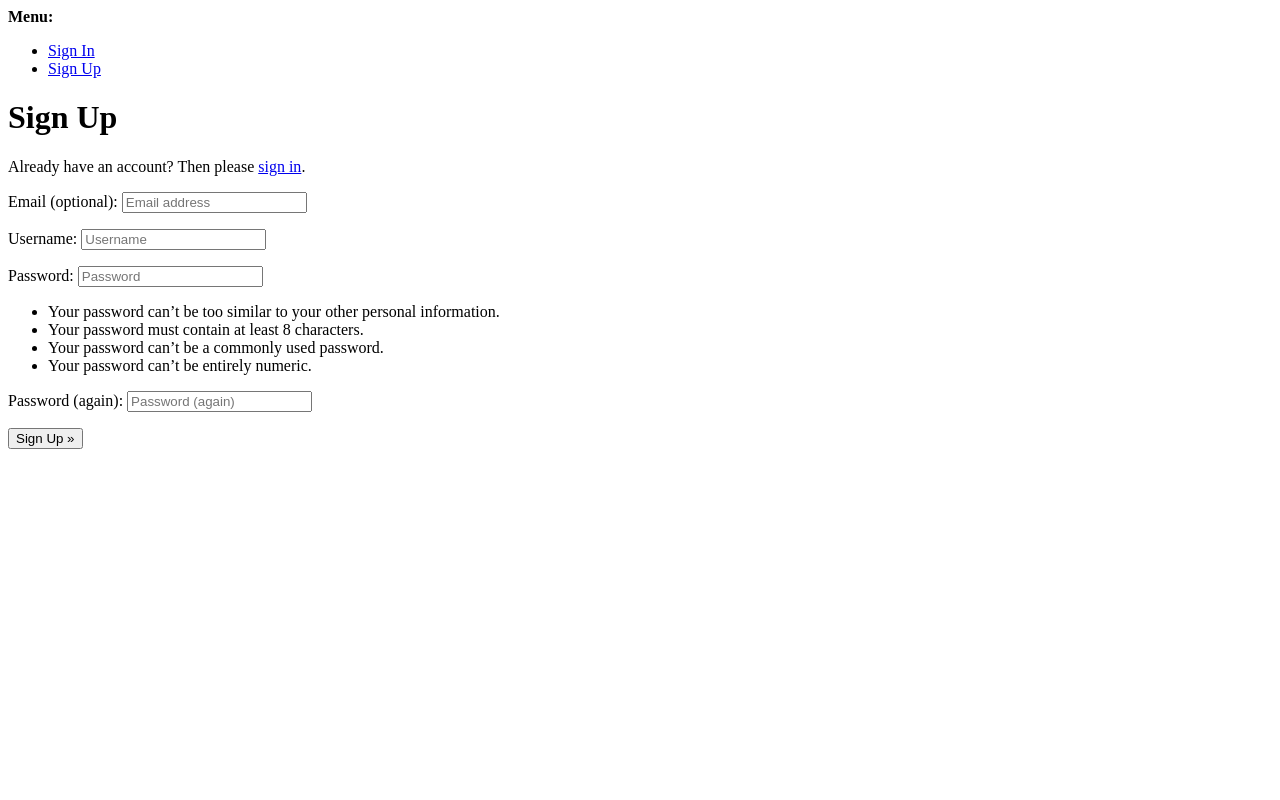
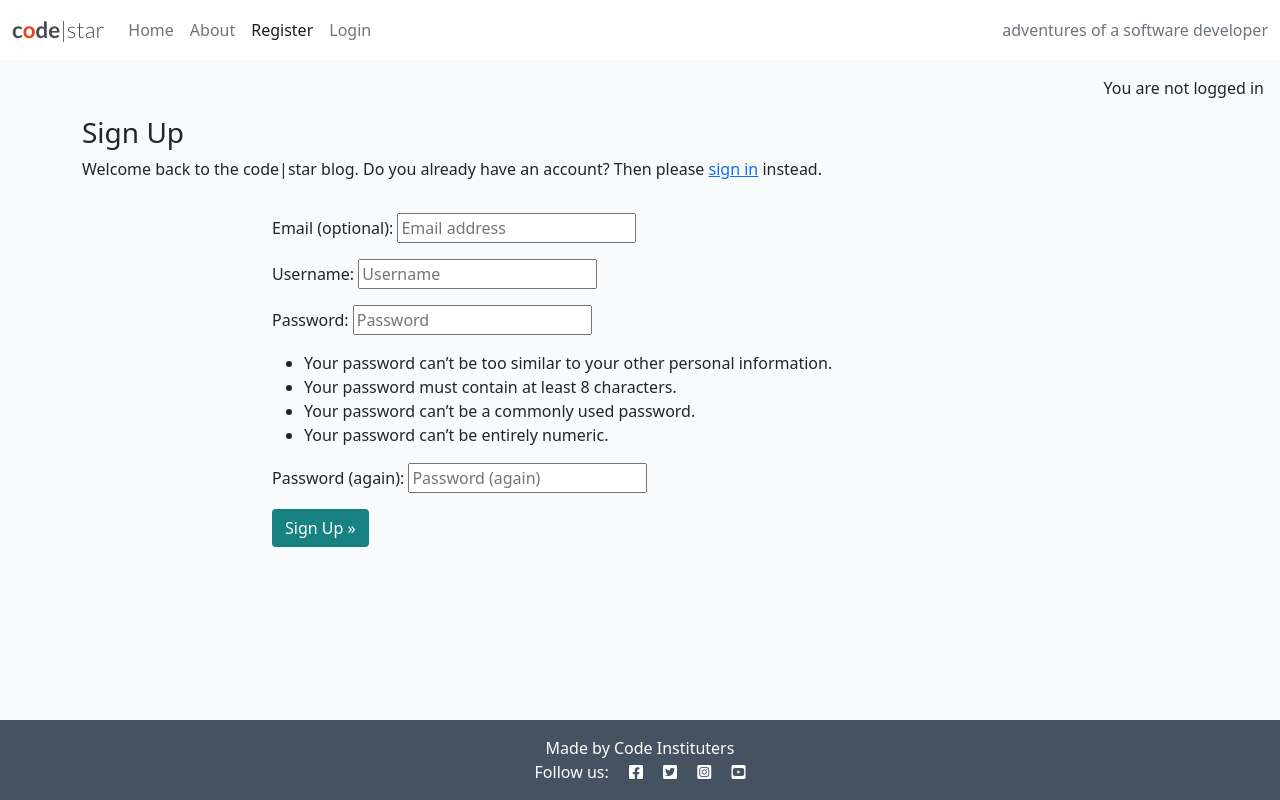
Before and after one commit to MrMarlonM/django-blog, a Django app: page /accounts/signup/ in a window 1280 px wide. Run offline with Django 4.2, Linux system fonts and the light colour scheme.

Commit message:
Add custom style to sign up page

```diff
--- a/codestar/settings.py
+++ b/codestar/settings.py
@@ -28,7 +28,7 @@ TEMPLATES_DIR = os.path.join(BASE_DIR, 'templates')
 SECRET_KEY = os.environ.get("SECRET_KEY")
 
 # SECURITY WARNING: don't run with debug turned on in production!
-DEBUG = False
+DEBUG = True
 
 ALLOWED_HOSTS = ['8000-mrmarlonm-djangoblog-9boqw66or01.ws.codeinstitute-ide.net',
                 '.herokuapp.com',]
--- a/templates/account/signup.html
+++ b/templates/account/signup.html
@@ -1,21 +1,29 @@
-{% extends "account/base.html" %}
+{% extends "base.html" %}
 
 {% load i18n %}
 
 {% block head_title %}{% trans "Signup" %}{% endblock head_title %}
 
 {% block content %}
-<h1>{% trans "Sign Up" %}</h1>
 
-<p>{% blocktrans %}Already have an account? Then please <a href="{{ login_url }}">sign in</a>.{% endblocktrans %}</p>
+<div class="container">
+  <div class="row">
+    <h3>{% trans "Sign Up" %}</h3>
 
+    <p>{% blocktrans %}Welcome back to the code|star blog. Do you already have an account? Then please <a
+        href="{{ login_url }}">sign in</a> instead.{% endblocktrans %}</p>
+  </div>
+  <div class="row">
+    <div class="col-md-8 mt-3 offset-md-2">
       <form class="signup" id="signup_form" method="post" action="{% url 'account_signup' %}">
         {% csrf_token %}
         {{ form.as_p }}
         {% if redirect_field_value %}
         <input type="hidden" name="{{ redirect_field_name }}" value="{{ redirect_field_value }}" />
         {% endif %}
-  <button type="submit">{% trans "Sign Up" %} &raquo;</button>
+        <button class="btn btn-signup right" type="submit">{% trans "Sign Up" %} &raquo;</button>
       </form>
-
+    </div>
+  </div>
+</div>
 {% endblock content %}
--- a/templates/base.html
+++ b/templates/base.html
@@ -72,7 +72,13 @@
     </nav>
 
     <main class="flex-shrink-0 main-bg">
-
+        <p class="text-end m-3">
+            {% if user.is_authenticated %}
+            You are logged in as {{ user }}
+            {% else %}
+            You are not logged in
+            {% endif %}
+        </p>
         {% block content %}
         <!-- Content Goes here -->
         {% endblock content %}
```
Lines whose indentation alone changed are shown as unchanged.
